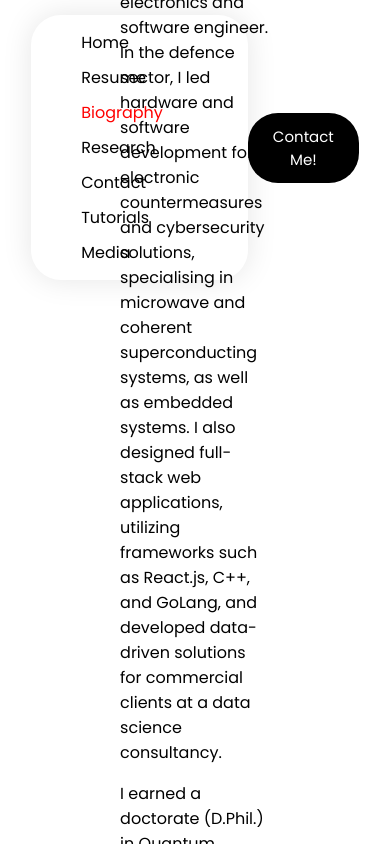
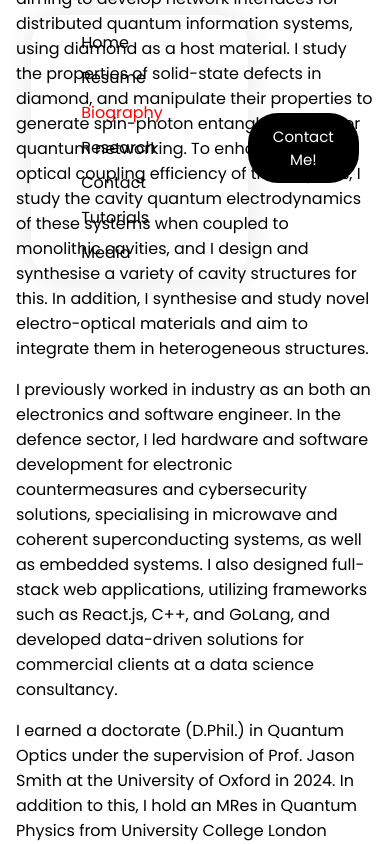
Before and after one commit to garethsion/PortfolioWebsite, a React (Vite) app: page /biography in a window 390 px wide. Shown: the top 844 px of the page. Built offline with nearby package versions, Linux system fonts and the light colour scheme; the HTML template or start-up script is replaced by a standard one.

Commit message:
Trying to make responsive margins

```diff
--- a/src/Pages/About.jsx
+++ b/src/Pages/About.jsx
@@ -3,15 +3,23 @@ import { Grid, Box } from '@mui/material';
 
 const About = () => {
   return (
-    <Grid className="tutorial-resonators" container mt={10} mr={30} ml={30}>
+    <Grid
+      className="tutorial-resonators"
+      container
+      mt={10}
+      // Responsive horizontal margins
+      sx={{
+        mx: { xs: 2, sm: 5, md: 15, lg: 30 }, // left/right margin changes by screen size
+      }}
+    >
       <Grid item xs={12}>
         <Box>
-
           <p>
             I am a researcher at the University of Oxford, aiming to develop network interfaces for distributed quantum information systems, using diamond as a host material. I study the properties of solid-state defects in diamond, and manipulate their properties to generate spin-photon entangled qubits for quantum networking. To enhance the optical coupling efficiency of these qubits, I study the cavity quantum electrodynamics of these systems when coupled to monolithic cavities, and I design and synthesise a variety of cavity structures for this. In addition, I synthesise and study novel electro-optical materials and aim to integrate them in heterogeneous structures.
           </p>
         </Box>
       </Grid>
+
       <Grid item xs={12} mt={2}>
         <Box>
           <p>
@@ -33,12 +41,10 @@ const About = () => {
           <p>
             I am also a committed educator, and over the last decade I have been very fortunate to teach undergraduate and postgraduate students in a wide variety of subject areas. At present, I am a physics lecturer at the University of Oxford, teaching Optics, Electromagnetism, Quantum, Atomic, and Molecular Physics, and Scientific Computing. Previously at University College London, I worked as a teaching assistant on a multitude of modules, including in the  Physics department: 1st Year Electromagnetism, 3rd Year Condensed Matter Physics, 3rd Year Java programming; and in the Engineering department: MRes-level Signal Processing, 1st-Year Design and Professional Skills, and 1st-Year Electronics.
           </p>
-
         </Box>
       </Grid>
     </Grid>
   )
 }
 
-
 export default About
```
Lines whose indentation alone changed are shown as unchanged.
